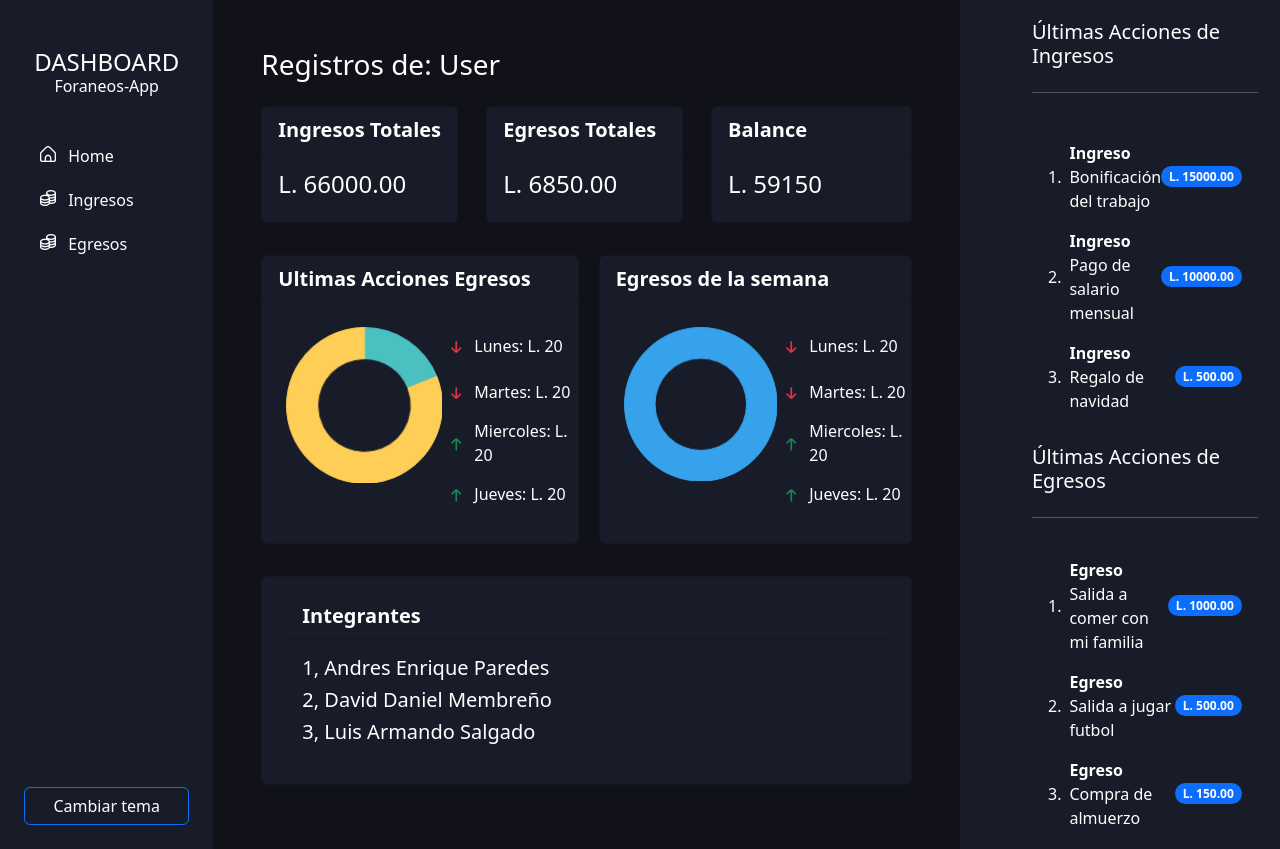
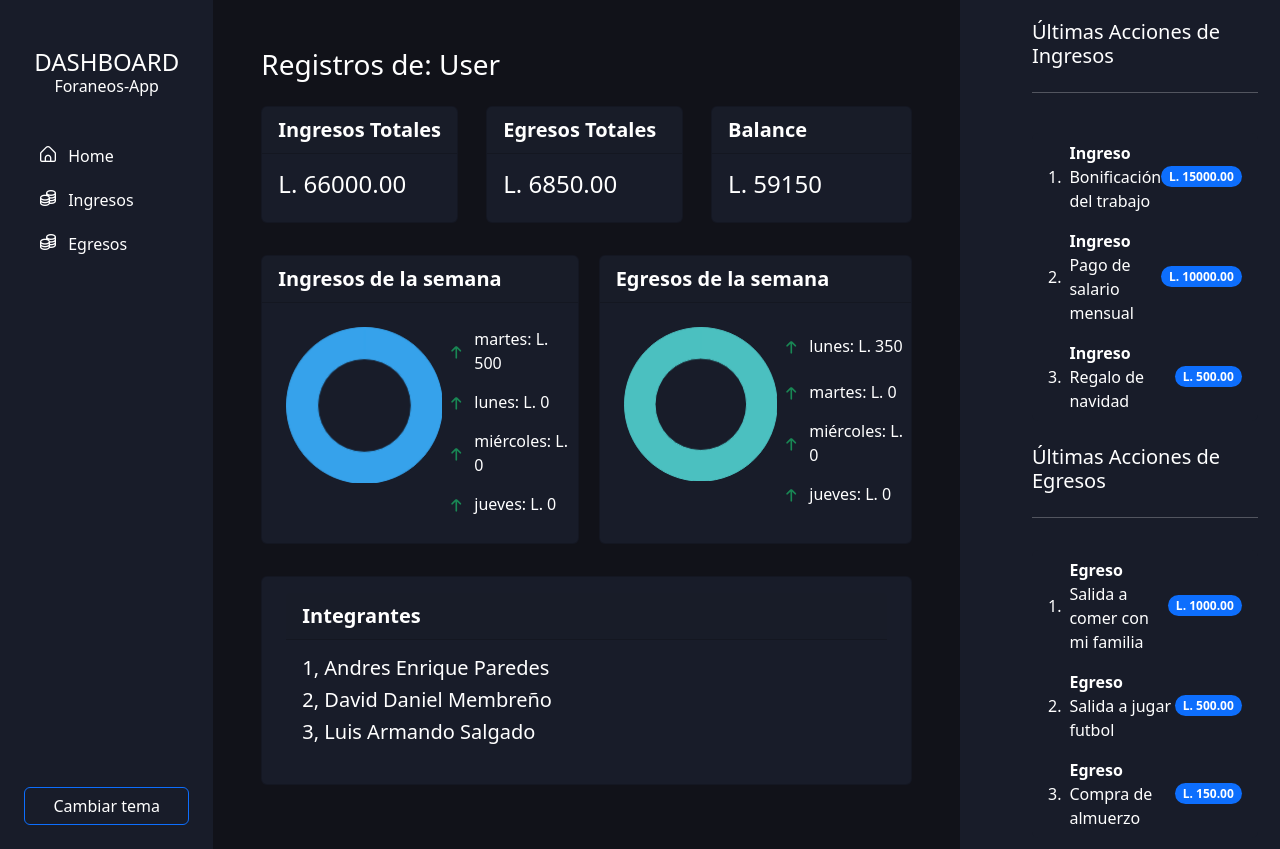
Before and after one commit to andresito236/proyecto-disenio, a PHP site: page / in a window 1280 px wide. Run offline with PHP 8.4, Linux system fonts and the light colour scheme; data comes from the database, SQL or seed files in the repository; some libraries are stand-ins or nearby versions.

Commit message:
items de graficos agrgados -> probar proyecto

```diff
--- a/index.php
+++ b/index.php
@@ -49,44 +49,13 @@
         <article class="row d-flex">
           <div class="mb-3 my-3 col-12 col-md-6 pe-2">
             <div class="card bg-card">
-              <div class="card-header fs-5 fw-bold">Ultimas Acciones Egresos</div>
+              <div class="card-header fs-5 fw-bold">Ingresos de la semana</div>
               <div class="p-4 second-row d-flex">
                 <div class="col-7 me-1">
-                  <canvas id="dailyGraphEgresos"></canvas>
+                  <canvas id="dailyGraph"></canvas>
                 </div>
-                <div class="d-flex flex-column gap-2 col-6">
-                  <span class="fs-5 d-flex align-items-center">
-                    <span class="d-flex align-items-center pt-2">
-                      <i class="text-danger fi fi-rr-arrow-small-down me-2"></i>
-                    </span>
-                    <span class="fs-6">
-                      Lunes: L. 20
-                    </span>
-                  </span>
-                  <span class="fs-5 d-flex align-items-center">
-                    <span class="d-flex align-items-center pt-2">
-                      <i class="text-danger fi fi-rr-arrow-small-down me-2"></i>
-                    </span>
-                    <span class="fs-6">
-                      Martes: L. 20
-                    </span>
-                  </span>
-                  <span class="fs-5 d-flex align-items-center">
-                    <span class="d-flex align-items-center pt-2">
-                      <i class="text-success fi fi-rr-arrow-small-up me-2"></i>
-                    </span>
-                    <span class="fs-6">
-                      Miercoles: L. 20
-                    </span>
-                  </span>
-                  <span class="fs-5 d-flex align-items-center">
-                    <span class="d-flex align-items-center pt-2">
-                      <i class="text-success fi fi-rr-arrow-small-up me-2"></i>
-                    </span>
-                    <span class="fs-6">
-                      Jueves: L. 20
-                    </span>
-                  </span>
+                <div id="datosIngresosGrafico" class="d-flex flex-column gap-2 col-6">
+                  <!-- Aqui se generan la lista de los 4 ingresos mas grandes de la semana cuncurrente -->
                 </div>
               </div>
             </div>
@@ -96,41 +65,10 @@
               <div class="card-header fs-5 fw-bold">Egresos de la semana</div>
               <div class="p-4 second-row d-flex">
                 <div class="col-7 me-1">
-                  <canvas id="dailyGraph"></canvas>
+                  <canvas id="dailyGraphEgresos"></canvas>
                 </div>
-                <div class="d-flex flex-column gap-2 col-6">
-                  <span class="fs-5 d-flex align-items-center">
-                    <span class="d-flex align-items-center pt-2">
-                      <i class="text-danger fi fi-rr-arrow-small-down me-2"></i>
-                    </span>
-                    <span class="fs-6">
-                      Lunes: L. 20
-                    </span>
-                  </span>
-                  <span class="fs-5 d-flex align-items-center">
-                    <span class="d-flex align-items-center pt-2">
-                      <i class="text-danger fi fi-rr-arrow-small-down me-2"></i>
-                    </span>
-                    <span class="fs-6">
-                      Martes: L. 20
-                    </span>
-                  </span>
-                  <span class="fs-5 d-flex align-items-center">
-                    <span class="d-flex align-items-center pt-2">
-                      <i class="text-success fi fi-rr-arrow-small-up me-2"></i>
-                    </span>
-                    <span class="fs-6">
-                      Miercoles: L. 20
-                    </span>
-                  </span>
-                  <span class="fs-5 d-flex align-items-center">
-                    <span class="d-flex align-items-center pt-2">
-                      <i class="text-success fi fi-rr-arrow-small-up me-2"></i>
-                    </span>
-                    <span class="fs-6">
-                      Jueves: L. 20
-                    </span>
-                  </span>
+                <div id="datosEgresosGraficos" class="d-flex flex-column gap-2 col-6">
+                  <!-- Aqui van los egresos mas grandes de la semana concurrente -->
                 </div>
               </div>
             </div>
--- a/js/dailyGraph.js
+++ b/js/dailyGraph.js
@@ -1,3 +1,23 @@
+{/* <span class="fs-5 d-flex align-items-center">
+  <span class="d-flex align-items-center pt-2">
+    <i class="text-danger fi fi-rr-arrow-small-down me-2"></i>
+  </span>
+  <span class="fs-6">
+    Lunes: L. 20
+  </span>
+</span> */}
+
+// items
+
+const ingresosItem = document.getElementById("datosIngresosGrafico")
+const egresosItem = document.getElementById("datosEgresosGraficos")
+
+const listItemIngresos = (datosIngresos) =>{
+  const val = Object.entries(datosIngresos).sort((a, b) => b[1] - a[1]);
+  const nam = val.slice(0, 4);
+  return Object.fromEntries(nam)
+}
+
 // Grafico de ingresos
 const grafico = document.getElementById("dailyGraph").getContext("2d");
 let datos = {}
@@ -16,7 +36,6 @@ const ingresos = async () => {
   const valoresfilter = valores.filter((item)=>{
     const fechaItem = new Date(item.Fecha)
     fechaItem.setMinutes(fechaItem.getMinutes() + fechaItem.getTimezoneOffset())
-    console.log(item.Confirmacion === 0)
     return fechaItem >= inicio_semana_actual && fechaItem <= fin_semana_actual && (item.Confirmacion === null || item.Confirmacion == 1)
   })
 
@@ -39,6 +58,22 @@ const ingresos = async () => {
 
 
 ingresos().then(montosPorDia => {
+
+  const listing = listItemIngresos(datos)
+
+  Object.entries(listing).forEach(([day, value]) => {
+    ingresosItem.innerHTML += `
+    <span class="fs-5 d-flex align-items-center">
+      <span class="d-flex align-items-center pt-2">
+        <i class="text-success fi fi-rr-arrow-small-up me-2"></i>
+      </span>
+      <span class="fs-6">
+        ${day}: L. ${value}
+      </span>
+    </span>
+    `
+  });
+
   const miChart = new Chart(grafico, {
     type: "doughnut",
     data: {
@@ -127,11 +162,8 @@ const egresos = async () => {
   const valoresfilter = valores.filter((item)=>{
     const fechaItem = new Date(item.Fecha)
     fechaItem.setMinutes(fechaItem.getMinutes() + fechaItem.getTimezoneOffset())
-    console.log(fechaItem >= inicio_semana_actual && fechaItem <= fin_semana_actual && (item.Confirmacion == 1 || item.Confirmacion == null))
-    return fechaItem >= inicio_semana_actual && fechaItem <= fin_semana_actual
+    return fechaItem >= inicio_semana_actual && fechaItem <= fin_semana_actual && (item.Confirmacion == 1 || item.Confirmacion == null)
   })
-
-  console.log(valoresfilter)
 
   const montosPorDia = diasSemana.reduce((acumulador, nombreDia) => {
     const montosDia = valoresfilter.filter(item => {
@@ -152,7 +184,20 @@ const egresos = async () => {
 }
 
 egresos().then(montosPorDia => {
-  console.log(datos)
+  const listing = listItemIngresos(datos)
+
+  Object.entries(listing).forEach(([day, value]) => {
+    egresosItem.innerHTML += `
+    <span class="fs-5 d-flex align-items-center">
+      <span class="d-flex align-items-center pt-2">
+        <i class="text-success fi fi-rr-arrow-small-up me-2"></i>
+      </span>
+      <span class="fs-6">
+        ${day}: L. ${value}
+      </span>
+    </span>
+    `
+  });
   const miChart2 = new Chart(grafico2, {
     type: "doughnut",
     data: {
```
